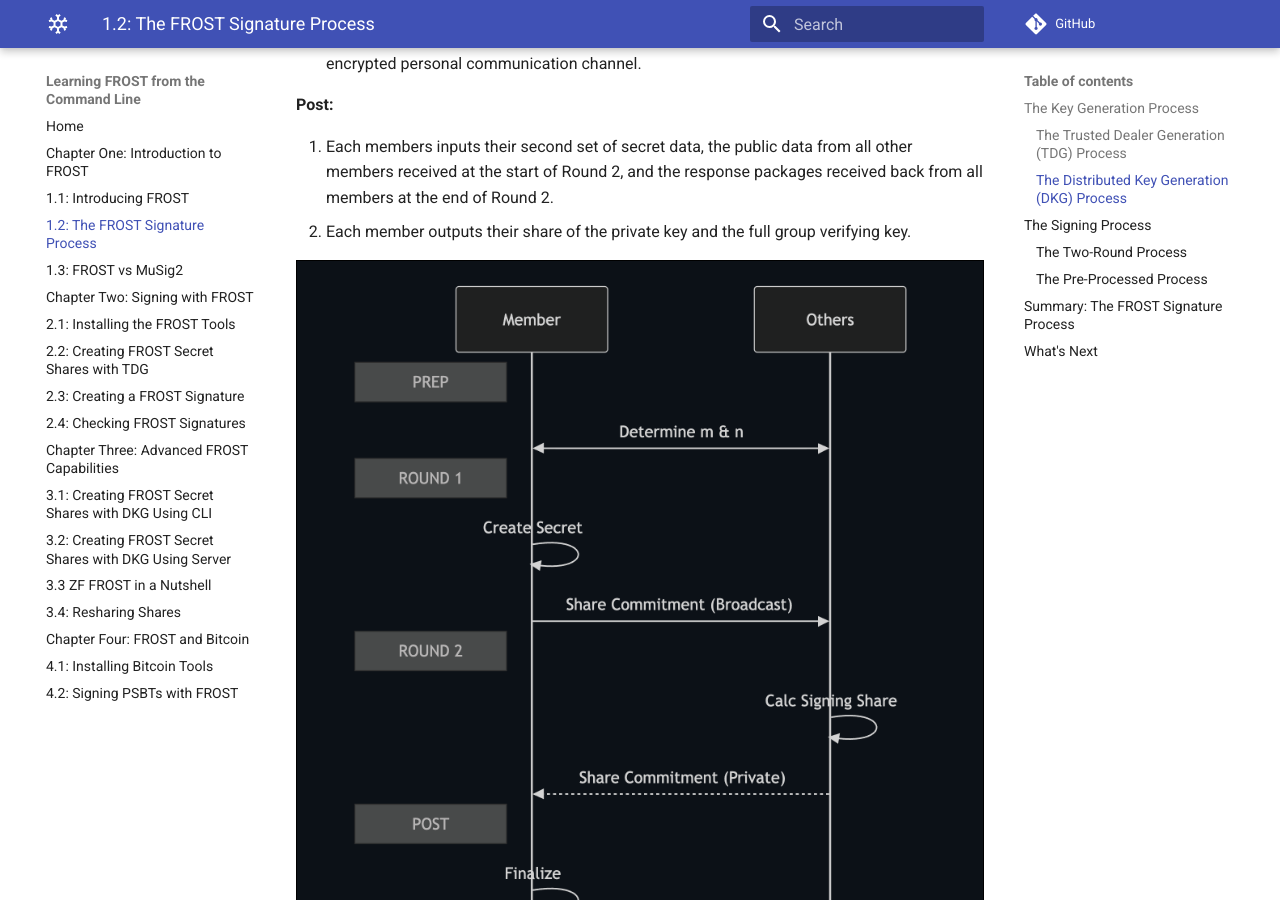
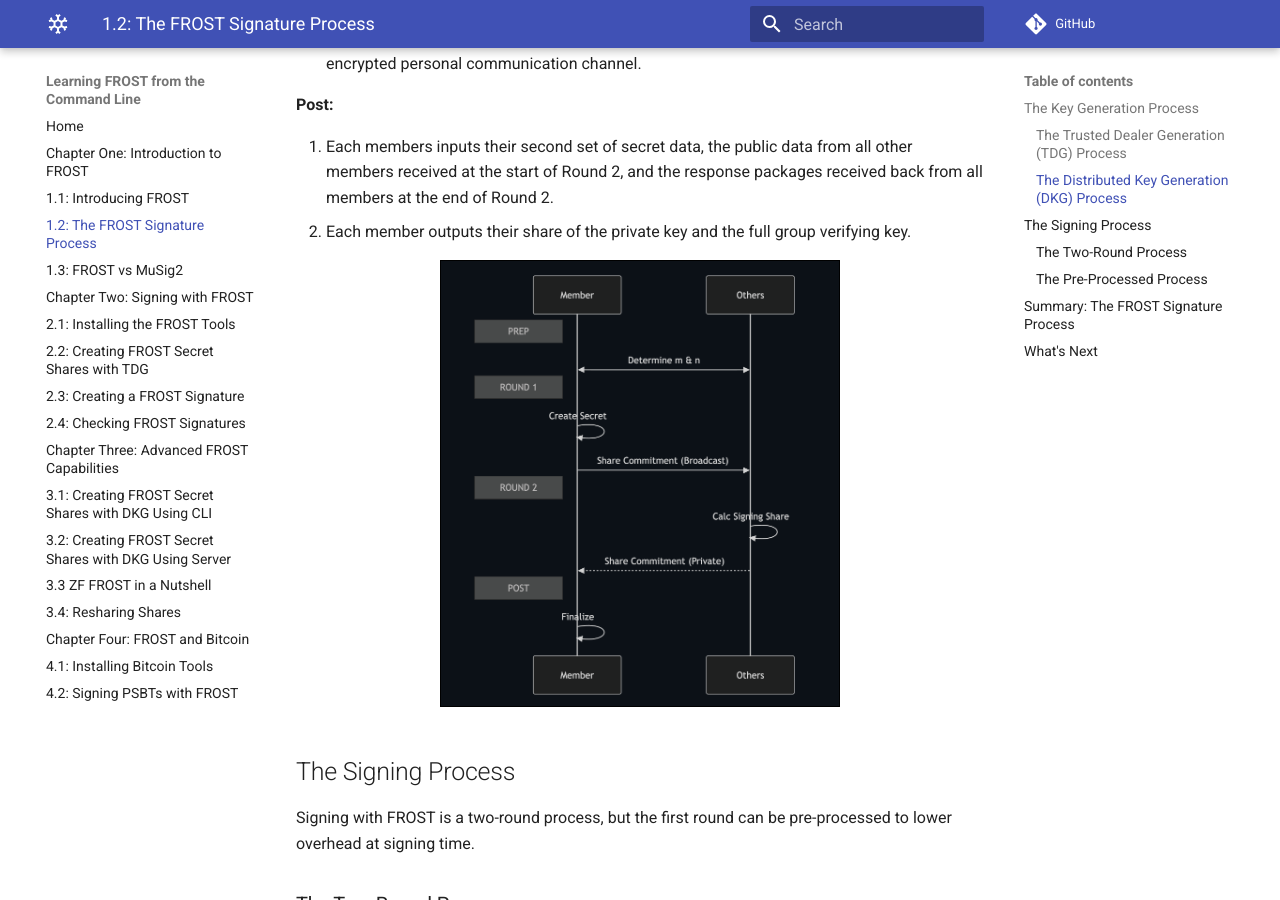
Before and after one commit to BlockchainCommons/Learning-FROST-from-the-Command-Line, an MkDocs documentation site: the page built from docs/01_2_FROST_Signature_Process.md, in a window 1280 px wide and 900 px high, scrolled down 2303 px. Built offline with MkDocs 1.6.1 and Material for MkDocs 9.7.7, drawn with Linux system fonts in a browser that asks for light colours; comment, search, counter and statistics services are not loaded.

Commit message:
Update 01_2_FROST_Signature_Process.md

```diff
--- a/docs/01_2_FROST_Signature_Process.md
+++ b/docs/01_2_FROST_Signature_Process.md
@@ -101,9 +101,11 @@
 10. Each member outputs their share of the private key and the full
 group verifying key.
 
-<a href="https://raw.githubusercontent.com/BlockchainCommons/Learning-FROST-from-the-Command-Line/refs/heads/main/images/keygen-dkg.png">
-  <img src="https://raw.githubusercontent.com/BlockchainCommons/Learning-FROST-from-the-Command-Line/refs/heads/main/images/keygen-dkg.png" style="border: 1px solid black">
-</a>
+<p align="center">
+  <a href="https://raw.githubusercontent.com/BlockchainCommons/Learning-FROST-from-the-Command-Line/refs/heads/main/images/keygen-dkg.png">
+    <img src="https://raw.githubusercontent.com/BlockchainCommons/Learning-FROST-from-the-Command-Line/refs/heads/main/images/keygen-dkg.png" style="border: 1px solid black; width: 400px;">
+  </a>
+</p>
 
 ## The Signing Process
 
@@ -139,9 +141,11 @@
 9. Coordinator checks signature shares.
 10. Coordinator aggregates signature shares to produce signature.
 
-<a href="https://raw.githubusercontent.com/BlockchainCommons/Learning-FROST-from-the-Command-Line/refs/heads/main/images/signing-1.png">
-  <img src="https://raw.githubusercontent.com/BlockchainCommons/Learning-FROST-from-the-Command-Line/refs/heads/main/images/signing-1.png" style="border: 1px solid black">
-</a>
+<p align="center">
+  <a href="https://raw.githubusercontent.com/BlockchainCommons/Learning-FROST-from-the-Command-Line/refs/heads/main/images/signing-1.png">
+    <img src="https://raw.githubusercontent.com/BlockchainCommons/Learning-FROST-from-the-Command-Line/refs/heads/main/images/signing-1.png" style="border: 1px solid black; width: 400px;">
+  </a>
+</p>
 
 ### The Pre-Processed Process
 
@@ -168,9 +172,12 @@
 10. Coordinator checks signature shares.
 11. Coordinator aggregates signature shares to produce signature.
 
-<a href="https://raw.githubusercontent.com/BlockchainCommons/Learning-FROST-from-the-Command-Line/refs/heads/main/images/signing-2.png">
-  <img src="https://raw.githubusercontent.com/BlockchainCommons/Learning-FROST-from-the-Command-Line/refs/heads/main/images/signing-2.png" style="border: 1px solid black">
-</a>
+<p align="center">
+  <a href="https://raw.githubusercontent.com/BlockchainCommons/Learning-FROST-from-the-Command-Line/refs/heads/main/images/signing-1.png">
+    <img src="https://raw.githubusercontent.com/BlockchainCommons/Learning-FROST-from-the-Command-Line/refs/heads/main/images/signing-1.png" style="border: 1px solid black; width: 400px;">
+  </a>
+</p>
+
 
 Algorithmically, there is no difference between the two-round and
 pre-processing variants of FROST signatures. It's simply a question of
```
